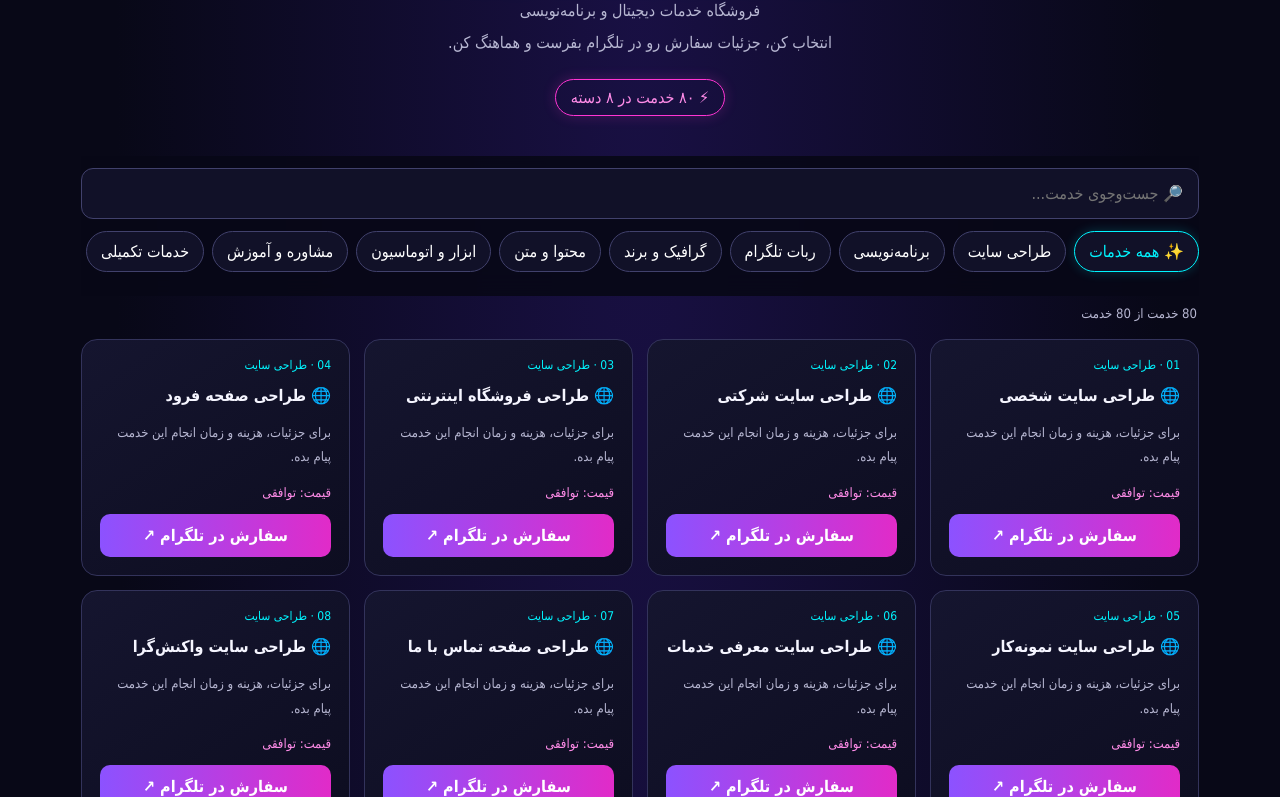
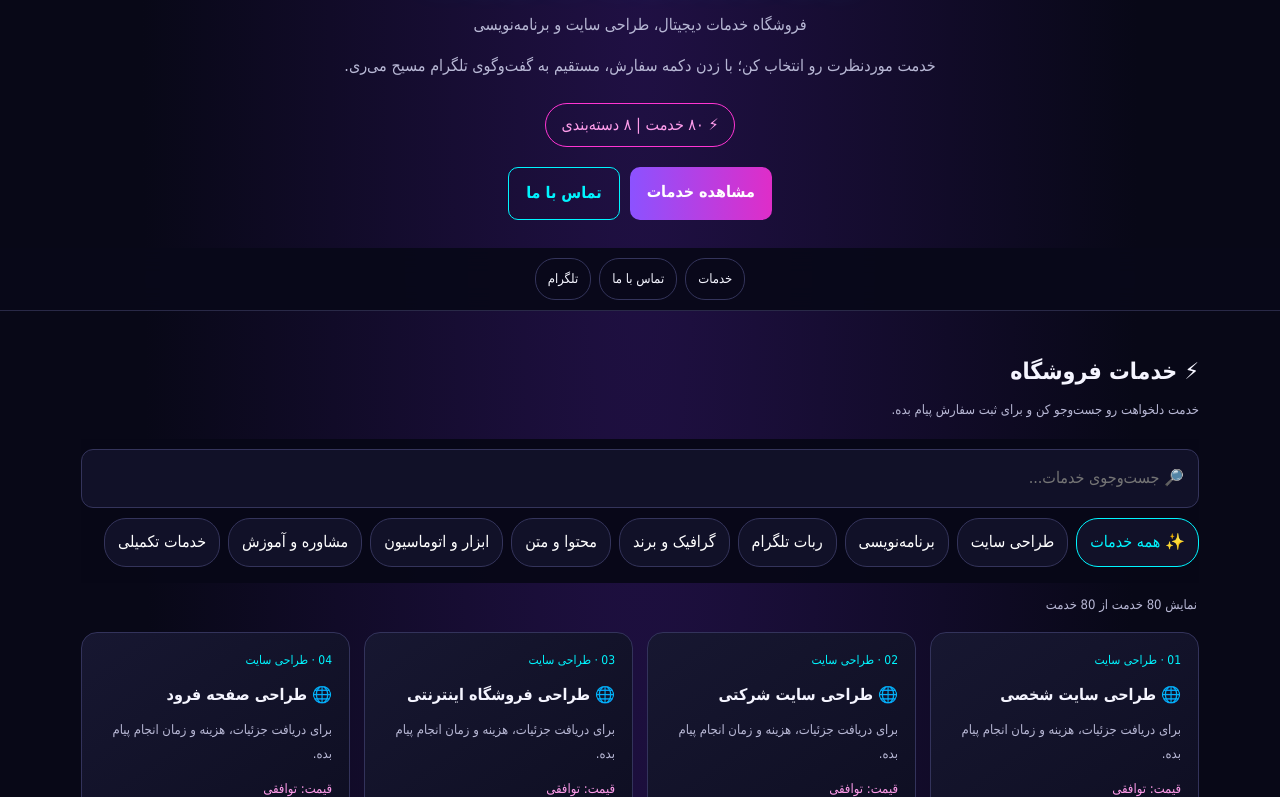
Before and after one commit to masihollah00/neon-portfolio, a plain HTML site: page index.html in a window 1280 px wide. Shown: the part 118-915 px from the top of the page. Drawn offline with Linux system fonts and the light colour scheme.

Commit message:
Update index.html

```diff
--- a/index.html
+++ b/index.html
@@ -3,114 +3,172 @@
 <html lang="fa" dir="rtl">
 <head>
 <meta charset="UTF-8">
-<meta name="viewport" content="width=device-width, initial-scale=1.0">
+<meta name="viewport" content="width=device-width,initial-scale=1">
 <meta name="theme-color" content="#080817">
-<title>Masih Hackring | فروشگاه نئونی</title>
+<meta name="description" content="فروشگاه خدمات دیجیتال Masih Hackring؛ طراحی سایت، برنامه‌نویسی، ربات تلگرام و خدمات گرافیکی.">
+<title>Masih Hackring | فروشگاه خدمات دیجیتال</title>
 <style>
-:root{--bg:#080817;--panel:#111128;--cyan:#00f5ff;--pink:#ff35d3;--purple:#8c52ff;--text:#f5f5ff;--muted:#b7b7d2}
+:root{--bg:#080817;--panel:#12122b;--cyan:#00f5ff;--pink:#ff35d3;--purple:#8c52ff;--text:#f5f5ff;--muted:#b8b8d5;--line:#34345b}
 *{box-sizing:border-box}
-body{margin:0;background:radial-gradient(ellipse at top,#191044 0%,var(--bg) 58%);color:var(--text);font-family:Tahoma,Arial,sans-serif;min-height:100vh}
+html{scroll-behavior:smooth;scroll-padding-top:150px}
+body{margin:0;background:radial-gradient(ellipse at top,#201044 0%,var(--bg) 55%);color:var(--text);font-family:Tahoma,Arial,sans-serif;line-height:1.8}
+a{color:inherit}
 header{text-align:center;padding:45px 16px 28px}
-.logo{font-size:clamp(28px,7vw,48px);font-weight:900;color:var(--cyan);text-shadow:0 0 12px #00f5ff,0 0 30px #00f5ff66}
-header p{color:var(--muted);line-height:2;margin:12px auto;max-width:600px}
-.pill{display:inline-block;border:1px solid var(--pink);color:#ff8ce8;padding:8px 15px;border-radius:30px;margin-top:8px;box-shadow:0 0 14px #ff35d333}
+.logo{font-size:clamp(27px,7vw,48px);font-weight:900;color:var(--cyan);text-shadow:0 0 12px #00f5ff,0 0 32px #00f5ff55;line-height:1.5}
+header p{color:var(--muted);max-width:650px;margin:12px auto}
+.pill{display:inline-block;border:1px solid var(--pink);color:#ff9deb;padding:7px 15px;border-radius:30px;margin-top:10px}
 .wrap{max-width:1150px;margin:auto;padding:12px 16px 40px}
-.tools{position:sticky;top:0;z-index:5;background:#080817ed;padding:12px 0;backdrop-filter:blur(12px)}
-input{width:100%;padding:15px;border-radius:12px;background:#111128;border:1px solid #41416c;color:white;font:inherit;outline:none}
+nav{position:sticky;top:0;z-index:10;background:#09091af5;backdrop-filter:blur(12px);border-bottom:1px solid #292947;display:flex;justify-content:center;gap:8px;flex-wrap:wrap;padding:10px}
+nav a{font-size:13px;text-decoration:none;padding:8px 12px;border-radius:20px;border:1px solid var(--line)}
+nav a:hover{border-color:var(--cyan);color:var(--cyan)}
+.hero-buttons{display:flex;justify-content:center;gap:10px;flex-wrap:wrap;margin-top:20px}
+.btn{display:inline-block;text-decoration:none;text-align:center;padding:11px 17px;border-radius:10px;font-weight:bold;border:1px solid var(--cyan);color:var(--cyan)}
+.btn.primary{background:linear-gradient(90deg,#8c52ff,#df2dc8);border:0;color:white}
+.section-title{font-size:23px;margin:28px 0 6px}
+.section-sub{color:var(--muted);font-size:13px;margin:0 0 18px}
+.tools{position:sticky;top:52px;z-index:5;background:#080817f5;padding:10px 0 6px}
+input{width:100%;padding:14px;border-radius:12px;background:#111128;border:1px solid var(--line);color:white;font:inherit;outline:none}
 input:focus{border-color:var(--cyan);box-shadow:0 0 12px #00f5ff33}
-.categories{display:flex;gap:8px;overflow-x:auto;padding:12px 0}
-.cat{white-space:nowrap;border:1px solid #41416c;border-radius:22px;padding:10px 14px;background:#111128;color:white;font:inherit;cursor:pointer}
-.cat.active,.cat:hover{border-color:var(--cyan);color:var(--cyan);box-shadow:0 0 12px #00f5ff33}
-.info{color:var(--muted);font-size:13px;margin:10px 2px 18px}
-.grid{display:grid;grid-template-columns:repeat(auto-fit,minmax(225px,1fr));gap:14px}
-.card{background:linear-gradient(145deg,#15152f,#0d0d20);border:1px solid #33335b;border-radius:16px;padding:18px;transition:.2s;display:flex;flex-direction:column;min-height:190px}
+.categories{display:flex;gap:8px;overflow-x:auto;padding:10px 0}
+.cat{white-space:nowrap;border:1px solid var(--line);border-radius:22px;padding:9px 13px;background:#111128;color:white;font:inherit;cursor:pointer}
+.cat.active,.cat:hover{border-color:var(--cyan);color:var(--cyan)}
+.info{color:var(--muted);font-size:13px;margin:10px 2px 16px}
+.grid{display:grid;grid-template-columns:repeat(auto-fit,minmax(220px,1fr));gap:14px}
+.card{background:linear-gradient(145deg,#171731,#0d0d20);border:1px solid #33335b;border-radius:16px;padding:17px;display:flex;flex-direction:column;min-height:205px;transition:.2s}
 .card:hover{transform:translateY(-3px);border-color:var(--purple);box-shadow:0 0 18px #8c52ff25}
 .num{color:var(--cyan);font-size:12px}
-.card h3{font-size:16px;line-height:1.8;margin:10px 0}
-.card p{font-size:13px;color:var(--muted);line-height:1.9;margin:0 0 15px;flex:1}
-.price{color:#ff8ce8;font-size:13px;margin-bottom:14px}
-.order{display:block;text-align:center;text-decoration:none;background:linear-gradient(90deg,#8c52ff,#e12bc8);color:white;padding:12px;border-radius:10px;font-weight:bold}
+.card h3{font-size:16px;margin:8px 0;line-height:1.9}
+.card p{font-size:13px;color:var(--muted);margin:0 0 12px;flex:1}
+.price{color:#ff9deb;font-size:13px;margin-bottom:12px}
+.order{display:block;text-align:center;text-decoration:none;background:linear-gradient(90deg,#8c52ff,#df2dc8);color:white;padding:11px;border-radius:10px;font-weight:bold}
 .order:hover{filter:brightness(1.15)}
-.empty{display:none;text-align:center;padding:35px;color:var(--muted)}
-footer{text-align:center;padding:30px 15px;color:var(--muted);font-size:13px;line-height:2;border-top:1px solid #282844}
+.empty{display:none;text-align:center;padding:28px;color:var(--muted)}
+.contact{margin-top:45px;padding:25px;background:linear-gradient(145deg,#171731,#0e0e20);border:1px solid var(--line);border-radius:18px}
+.contact-grid{display:grid;grid-template-columns:repeat(auto-fit,minmax(220px,1fr));gap:13px;margin-top:18px}
+.contact-card{border:1px solid var(--line);background:#0b0b1b;padding:18px;border-radius:13px;overflow-wrap:anywhere}
+.contact-card h3{margin:0 0 8px;color:var(--cyan);font-size:15px}
+.contact-card p{margin:0;color:var(--muted);font-size:13px}
+.contact-card a{color:#ff9deb;text-decoration:none}
+.contact-card a:hover{text-decoration:underline}
+.notice{color:var(--muted);font-size:12px;margin-top:18px}
+footer{text-align:center;padding:25px 15px;color:var(--muted);font-size:12px;border-top:1px solid #282844}
 footer a{color:var(--cyan);text-decoration:none}
+@media(max-width:500px){header{padding-top:30px}.section-title{font-size:20px}.card{min-height:180px}nav{gap:6px}nav a{padding:7px 9px}}
 </style>
 </head>
 <body>
+
 <header>
   <div class="logo">MASIH HACKRING</div>
-  <p>فروشگاه خدمات دیجیتال و برنامه‌نویسی<br>انتخاب کن، جزئیات سفارش رو در تلگرام بفرست و هماهنگ کن.</p>
-  <span class="pill">⚡ ۸۰ خدمت در ۸ دسته</span>
+  <p>فروشگاه خدمات دیجیتال، طراحی سایت و برنامه‌نویسی</p>
+  <p>خدمت موردنظرت رو انتخاب کن؛ با زدن دکمه سفارش، مستقیم به گفت‌وگوی تلگرام مسیح می‌ری.</p>
+  <span class="pill">⚡ ۸۰ خدمت | ۸ دسته‌بندی</span>
+  <div class="hero-buttons">
+    <a class="btn primary" href="#services">مشاهده خدمات</a>
+    <a class="btn" href="#contact">تماس با ما</a>
+  </div>
 </header>
 
+<nav aria-label="منوی سایت">
+  <a href="#services">خدمات</a>
+  <a href="#contact">تماس با ما</a>
+  <a href="https://t.me/Ma3ih01" target="_blank" rel="noopener">تلگرام</a>
+</nav>
+
 <main class="wrap">
+  <section id="services">
+    <h2 class="section-title">⚡ خدمات فروشگاه</h2>
+    <p class="section-sub">خدمت دلخواهت رو جست‌وجو کن و برای ثبت سفارش پیام بده.</p>
     <div class="tools">
-    <input id="search" type="search" placeholder="🔎 جست‌وجوی خدمت..." aria-label="جست‌وجوی خدمات">
+      <input id="search" type="search" placeholder="🔎 جست‌وجوی خدمات..." aria-label="جست‌وجوی خدمات">
       <div class="categories" id="categories"></div>
     </div>
-  <div class="info" id="count">در حال نمایش خدمات...</div>
-  <section class="grid" id="services"></section>
-  <div class="empty" id="empty">خدمتی با این عبارت پیدا نشد.</div>
+    <div class="info" id="count">۸۰ خدمت</div>
+    <div class="grid" id="servicesGrid"></div>
+    <div class="empty" id="empty">خدمتی پیدا نشد؛ عبارت دیگری جست‌وجو کن.</div>
+  </section>
+
+  <section id="contact" class="contact">
+    <h2 class="section-title">📞 تماس با ما</h2>
+    <p class="section-sub">برای سؤال، دریافت قیمت، پیگیری سفارش و هماهنگی با ما تماس بگیر.</p>
+    <div class="contact-grid">
+      <div class="contact-card">
+        <h3>✈️ تلگرام مستقیم</h3>
+        <p>برای سفارش و گفت‌وگو با مسیح:</p>
+        <p><a href="https://t.me/Ma3ih01" target="_blank" rel="noopener">@Ma3ih01 — باز کردن تلگرام</a></p>
+      </div>
+      <div class="contact-card">
+        <h3>📱 شماره تماس</h3>
+        <p>تماس تلفنی با هماهنگی:</p>
+        <p><a href="tel:09398039515">09398039515</a></p>
+      </div>
+      <div class="contact-card">
+        <h3>🛒 ثبت سفارش</h3>
+        <p>نام خدمت رو انتخاب کن تا پیام آماده در تلگرام باز بشه.</p>
+        <p><a href="#services">رفتن به فهرست خدمات ←</a></p>
+      </div>
+    </div>
+    <p class="notice">قیمت، زمان تحویل و جزئیات هر سفارش قبل از شروع با هماهنگی مشخص می‌شود. شماره تلفن بالا برای بازدیدکنندگان سایت قابل مشاهده است.</p>
+  </section>
 </main>
 
 <footer>
-  <div>طراحی نئونی | Masih Hackring</div>
-  <div>قیمت و زمان انجام هر خدمت قبل از شروع در تلگرام هماهنگ می‌شود.</div>
-  <div>ارتباط و سفارش: <a href="https://t.me/Ma3ih01" target="_blank" rel="noopener">@Ma3ih01</a></div>
+  <p>Masih Hackring © فروشگاه خدمات دیجیتال</p>
+  <p><a href="#contact">تماس با ما</a> · <a href="https://t.me/Ma3ih01" target="_blank" rel="noopener">تلگرام</a></p>
 </footer>
 
 <script>
-const groups = [
-{ name:"طراحی سایت", icon:"🌐", items:[
+const groups=[
+{name:"طراحی سایت",icon:"🌐",items:[
 "طراحی سایت شخصی","طراحی سایت شرکتی","طراحی فروشگاه اینترنتی","طراحی صفحه فرود","طراحی سایت نمونه‌کار","طراحی سایت معرفی خدمات","طراحی صفحه تماس با ما","طراحی سایت واکنش‌گرا","بازطراحی ظاهر سایت","رفع ایرادهای ظاهری سایت"]},
-{ name:"برنامه‌نویسی", icon:"💻", items:[
+{name:"برنامه‌نویسی",icon:"💻",items:[
 "نوشتن کد پایتون","ساخت اسکریپت ساده","رفع خطای کد پایتون","بررسی و مرتب‌سازی کد","ساخت ابزار محاسباتی","تبدیل فایل‌های متنی","پردازش داده‌های ساده","ساخت ابزار خودکارسازی","توضیح کد و توابع","کمک به بهینه‌سازی کد"]},
-{ name:"ربات تلگرام", icon:"🤖", items:[
+{name:"ربات تلگرام",icon:"🤖",items:[
 "ساخت ربات تلگرام ساده","ساخت ربات پاسخ‌گوی خودکار","ساخت ربات دکمه‌ای","ساخت منوی ربات","ساخت ربات اطلاع‌رسانی","ساخت ربات پرسش‌وپاسخ","افزودن دستور به ربات","رفع خطای ربات پایتون","تنظیم پیام خوشامدگویی","راهنمای انتشار ربات"]},
-{ name:"گرافیک و برند", icon:"🎨", items:[
+{name:"گرافیک و برند",icon:"🎨",items:[
 "طراحی لوگوی ساده","طراحی بنر تبلیغاتی","طراحی عکس پروفایل","طراحی کاور شبکه اجتماعی","طراحی پوستر دیجیتال","انتخاب رنگ برند","طراحی کارت معرفی دیجیتال","طراحی بنر نئونی","طراحی تصویر هدر سایت","اصلاح طرح گرافیکی"]},
-{ name:"محتوا و متن", icon:"✍️", items:[
+{name:"محتوا و متن",icon:"✍️",items:[
 "نوشتن متن معرفی","نوشتن بیوی شبکه اجتماعی","نوشتن توضیحات محصول","نوشتن متن تبلیغاتی","ایده‌پردازی برای محتوا","ویرایش متن فارسی","بازنویسی متن ساده","نوشتن پرسش‌های متداول","تهیه متن راهنمای کاربر","نوشتن معرفی پروژه"]},
-{ name:"ابزار و اتوماسیون", icon:"⚙️", items:[
+{name:"ابزار و اتوماسیون",icon:"⚙️",items:[
 "ساخت ابزار تغییر متن","ساخت ابزار شمارش","ساخت تولیدکننده رمز امن","ساخت ابزار مدیریت فهرست","ساخت تبدیل‌گر واحدها","ساخت ابزار مرتب‌سازی متن","ساخت فرم ثبت اطلاعات","خودکارسازی کار تکراری","ساخت ابزار بررسی فایل","ساخت ابزار زمان‌بندی ساده"]},
-{ name:"مشاوره و آموزش", icon:"📚", items:[
+{name:"مشاوره و آموزش",icon:"📚",items:[
 "آموزش مقدماتی HTML","آموزش مقدماتی CSS","آموزش مقدماتی پایتون","آموزش ساخت صفحه وب","راهنمای GitHub","راهنمای انتشار سایت","راهنمای رفع خطای کد","بررسی ساختار پروژه","راهنمای طراحی رابط کاربری","مشاوره شروع پروژه دیجیتال"]},
-{ name:"خدمات تکمیلی", icon:"🚀", items:[
+{name:"خدمات تکمیلی",icon:"🚀",items:[
 "ساخت صفحه لینک‌های شخصی","ساخت صفحه معرفی پروژه","ساخت صفحه پرسش‌وپاسخ","ساخت صفحه قوانین سایت","ساخت صفحه خدمات","ساخت قالب کارت دیجیتال","ساخت داشبورد نمایشی","ساخت صفحه وضعیت پروژه","بهبود نمایش موبایل","بررسی اولیه تجربه کاربری"]}
 ];
 
-const all = groups.flatMap((g,gi)=>g.items.map((name,si)=>({
-name, category:g.name, icon:g.icon, id:gi*10+si+1
+const all=groups.flatMap((g,gi)=>g.items.map((name,si)=>({
+name,category:g.name,icon:g.icon,id:gi*10+si+1
 })));
 
-let active = "همه";
-const cats = document.getElementById("categories");
-const grid = document.getElementById("services");
-const search = document.getElementById("search");
-const count = document.getElementById("count");
-const empty = document.getElementById("empty");
+const grid=document.getElementById("servicesGrid");
+const cats=document.getElementById("categories");
+const search=document.getElementById("search");
+const count=document.getElementById("count");
+const empty=document.getElementById("empty");
+let active="همه";
 
 ["همه",...groups.map(g=>g.name)].forEach(name=>{
  const b=document.createElement("button");
+ b.type="button";
  b.className="cat"+(name==="همه"?" active":"");
  b.textContent=name==="همه"?"✨ همه خدمات":name;
-  b.type="button";
-  b.onclick=()=>{
+ b.addEventListener("click",()=>{
   active=name;
-    document.querySelectorAll(".cat").forEach(x=>x.classList.toggle("active",x===b));
+  cats.querySelectorAll(".cat").forEach(x=>x.classList.toggle("active",x===b));
   render();
-  };
+ });
  cats.appendChild(b);
 });
 
 function render(){
  const q=search.value.trim().toLocaleLowerCase("fa");
-  const filtered=all.filter(s=>
-    (active==="همه"||s.category===active) &&
+ const list=all.filter(s=>
+  (active==="همه"||s.category===active)&&
   (s.name.toLocaleLowerCase("fa").includes(q)||s.category.toLocaleLowerCase("fa").includes(q))
  );
  grid.replaceChildren();
-  filtered.forEach(s=>{
+ list.forEach(s=>{
   const card=document.createElement("article");
   card.className="card";
   const num=document.createElement("div");
@@ -119,24 +177,22 @@ function render(){
   const title=document.createElement("h3");
   title.textContent=s.icon+" "+s.name;
   const desc=document.createElement("p");
-    desc.textContent="برای جزئیات، هزینه و زمان انجام این خدمت پیام بده.";
+  desc.textContent="برای دریافت جزئیات، هزینه و زمان انجام پیام بده.";
   const price=document.createElement("div");
   price.className="price";
   price.textContent="قیمت: توافقی";
-    const link=document.createElement("a");
-    link.className="order";
-    link.textContent="سفارش در تلگرام ↗";
-    link.href="https://t.me/Ma3ih01?text="+encodeURIComponent(
-      "سلام مسیح هکرینگ، برای این خدمت سفارش دارم:\nخدمت: "+s.name+
-      "\nدسته: "+s.category+"\nلطفاً قیمت و زمان انجام را اعلام کن."
-    );
-    link.target="_blank";
-    link.rel="noopener";
-    card.append(num,title,desc,price,link);
+  const order=document.createElement("a");
+  order.className="order";
+  order.textContent="سفارش مستقیم در تلگرام ↗";
+  const message="سلام مسیح هکرینگ، برای سفارش این خدمت پیام می‌دهم:\nخدمت: "+s.name+"\nدسته: "+s.category+"\nلطفاً هزینه و زمان انجام را اعلام کن.";
+  order.href="https://t.me/Ma3ih01?text="+encodeURIComponent(message);
+  order.target="_blank";
+  order.rel="noopener noreferrer";
+  card.append(num,title,desc,price,order);
   grid.appendChild(card);
  });
-  count.textContent=filtered.length+" خدمت از "+all.length+" خدمت";
-  empty.style.display=filtered.length?"none":"block";
+ count.textContent="نمایش "+list.length+" خدمت از "+all.length+" خدمت";
+ empty.style.display=list.length?"none":"block";
 }
 search.addEventListener("input",render);
 render();
```
Lines whose indentation alone changed are shown as unchanged.
